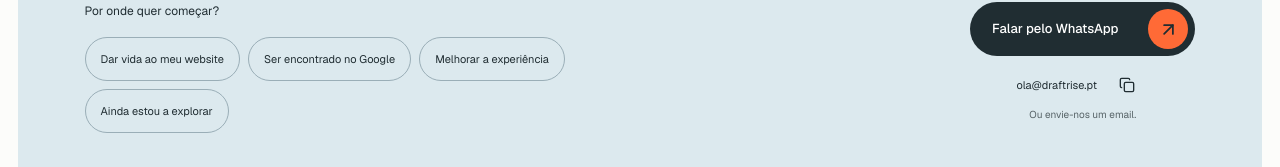
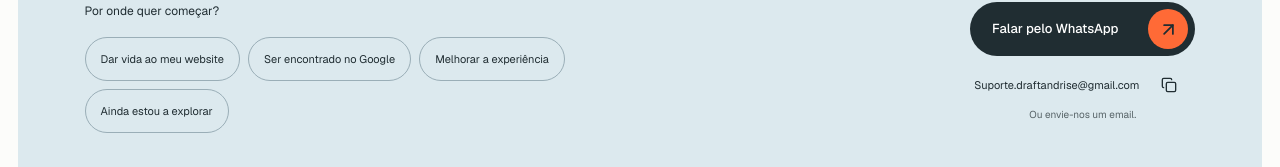
Before and after one commit to goncalvesaydan-hue/draft-rise-site, a Next.js app: page / in a window 1280 px wide. Shown: the part 4073-4240 px from the top of the page. Built offline with nearby package versions, Linux system fonts and the light colour scheme.

Commit message:
fix: update company contact email

```diff
--- a/src/components/Contact.tsx
+++ b/src/components/Contact.tsx
@@ -7,7 +7,7 @@ const interests = ['Dar vida ao meu website', 'Ser encontrado no Google', 'Melho
 
 function getEmailHref(interest?: string) {
   const subject = interest ? `Vamos conversar: ${interest}` : 'Vamos dar o próximo passo';
-  return `mailto:ola@draftrise.pt?subject=${encodeURIComponent(subject)}&body=${encodeURIComponent('Olá, Draft & Rise!\n\nO meu negócio chama-se...\n\nGostava de conversar sobre...\n')}`;
+  return `mailto:Suporte.draftandrise@gmail.com?subject=${encodeURIComponent(subject)}&body=${encodeURIComponent('Olá, Draft & Rise!\n\nO meu negócio chama-se...\n\nGostava de conversar sobre...\n')}`;
 }
 
 export default function Contact() {
@@ -17,12 +17,12 @@ export default function Contact() {
   const message = 'Olá, Draft & Rise! Gostava de saber como podem ajudar o meu negócio.';
   const whatsappHref = `https://wa.me/351933880195?text=${encodeURIComponent(message)}`;
   async function copyEmail() {
-    try { await navigator.clipboard.writeText('ola@draftrise.pt'); setCopied(true); setCopyError(false); }
+    try { await navigator.clipboard.writeText('Suporte.draftandrise@gmail.com'); setCopied(true); setCopyError(false); }
     catch { setCopyError(true); }
   }
   return <section id="contacto" className="contact section-shell" aria-labelledby="contact-title">
     <div className="contact-top"><p className="section-label"><span /> O próximo passo é nosso.</p><span>Começa com uma conversa.</span></div>
     <div className="contact-heading"><h2 id="contact-title">Vamos pôr o seu<br />negócio no mapa?</h2><a href={whatsappHref} target="_blank" rel="noopener noreferrer" className="contact-arrow" aria-label="Iniciar conversa pelo WhatsApp (abre num novo separador)"><ArrowUpRight strokeWidth={1.3} /></a></div>
-    <div className="contact-bottom"><fieldset><legend>Por onde quer começar?</legend><div className="interest-chips">{interests.map(interest => <a key={interest} href={getEmailHref(interest)}>{interest}</a>)}</div></fieldset><div className="contact-actions"><a href={whatsappHref} target="_blank" rel="noopener noreferrer" className="button button-dark">Falar pelo WhatsApp <span><ArrowUpRight size={21} /></span></a><div className="email-copy"><a href={emailHref}>ola@draftrise.pt</a><button type="button" onClick={copyEmail} aria-label={copied ? 'Email copiado' : 'Copiar endereço de email'}>{copied ? <Check size={16} /> : <Copy size={16} />}</button></div><span className="copy-status" role="status">{copyError ? 'Pode selecionar e copiar o endereço acima.' : copied ? 'Endereço copiado.' : 'Ou envie-nos um email.'}</span></div></div>
+    <div className="contact-bottom"><fieldset><legend>Por onde quer começar?</legend><div className="interest-chips">{interests.map(interest => <a key={interest} href={getEmailHref(interest)}>{interest}</a>)}</div></fieldset><div className="contact-actions"><a href={whatsappHref} target="_blank" rel="noopener noreferrer" className="button button-dark">Falar pelo WhatsApp <span><ArrowUpRight size={21} /></span></a><div className="email-copy"><a href={emailHref}>Suporte.draftandrise@gmail.com</a><button type="button" onClick={copyEmail} aria-label={copied ? 'Email copiado' : 'Copiar endereço de email'}>{copied ? <Check size={16} /> : <Copy size={16} />}</button></div><span className="copy-status" role="status">{copyError ? 'Pode selecionar e copiar o endereço acima.' : copied ? 'Endereço copiado.' : 'Ou envie-nos um email.'}</span></div></div>
   </section>;
 }
--- a/src/components/Footer.tsx
+++ b/src/components/Footer.tsx
@@ -1,5 +1,5 @@
 import { ArrowUpRight } from 'lucide-react';
 
 export default function Footer() {
-  return <footer className="footer section-shell"><div className="footer-top"><a href="#main-content" className="footer-wordmark" aria-label="Draft and Rise — voltar ao início">draft<span>&</span>rise.</a><p>Grandes ideias.<br />Negócios locais.</p><a href="#main-content" className="back-top">Voltar ao topo <ArrowUpRight size={20} /></a></div><div className="footer-bottom"><span>© {new Date().getFullYear()} Draft & Rise</span><span>Feito com intenção, em Portugal.</span><a href="mailto:ola@draftrise.pt">Diga-nos olá <ArrowUpRight size={15} /></a></div></footer>;
+  return <footer className="footer section-shell"><div className="footer-top"><a href="#main-content" className="footer-wordmark" aria-label="Draft and Rise — voltar ao início">draft<span>&</span>rise.</a><p>Grandes ideias.<br />Negócios locais.</p><a href="#main-content" className="back-top">Voltar ao topo <ArrowUpRight size={20} /></a></div><div className="footer-bottom"><span>© {new Date().getFullYear()} Draft & Rise</span><span>Feito com intenção, em Portugal.</span><a href="mailto:Suporte.draftandrise@gmail.com">Diga-nos olá <ArrowUpRight size={15} /></a></div></footer>;
 }
```
Also changed, not shown: 1 other file (tests, documents, lock files or other folders).
